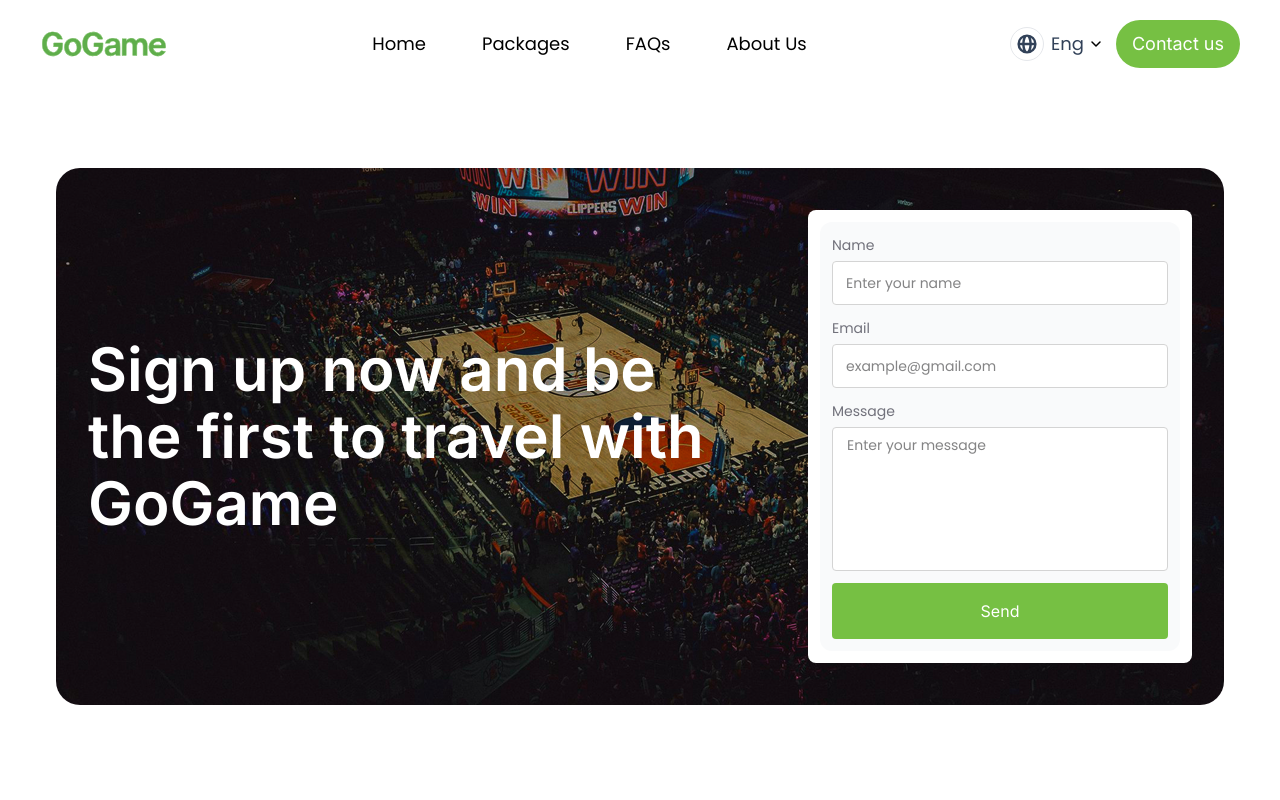
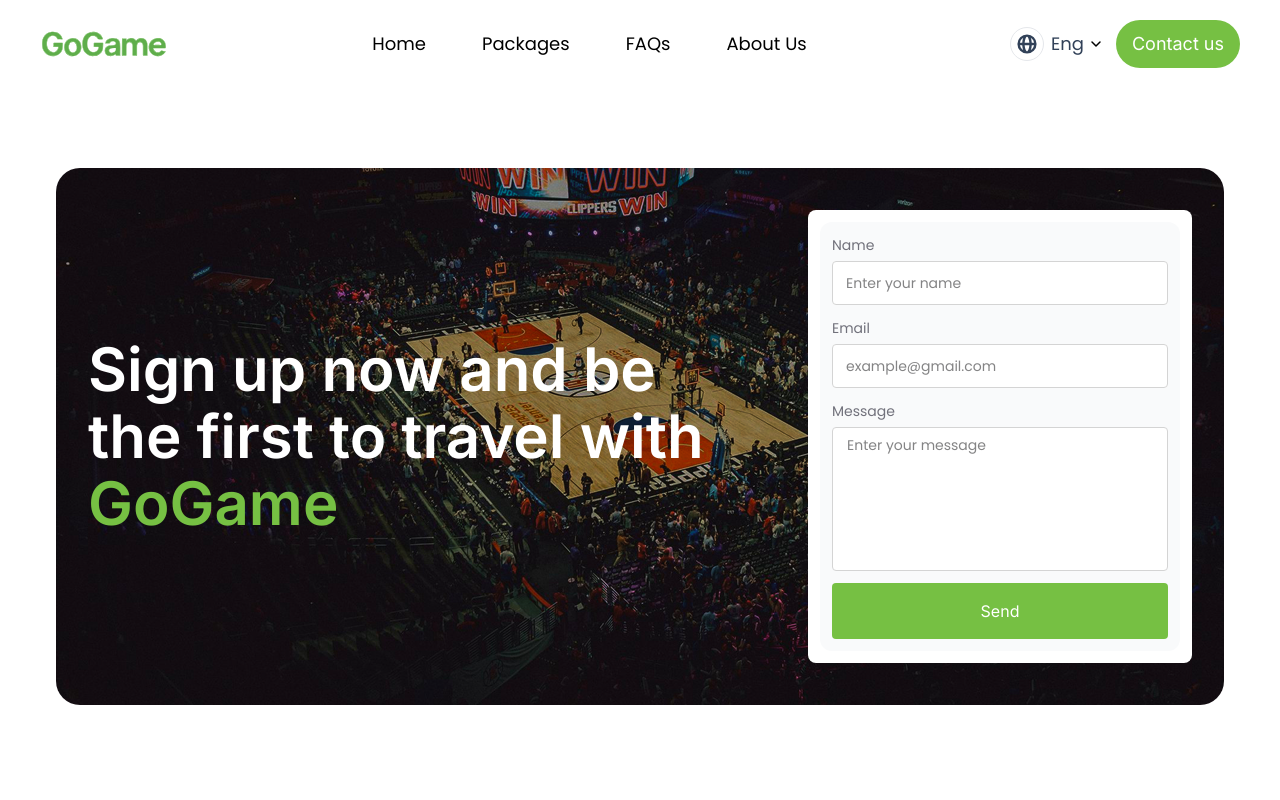
Before and after one commit to backbencherstudio/gogamee, a Next.js app: page /contact in a window 1280 px wide. Shown: the top 800 px of the page. Built offline with nearby package versions, Linux system fonts and the light colour scheme.

Commit message:
COntact page text styled with lime coloe

```diff
--- a/app/(frontend)/home/components/mailus/mailus.tsx
+++ b/app/(frontend)/home/components/mailus/mailus.tsx
@@ -15,7 +15,7 @@ export default function Mailus() {
         <div className="w-full flex flex-col md:flex-row justify-between items-center gap-8 md:gap-4">
           <div className="w-full md:w-[60%] flex flex-col justify-start items-start gap-6 md:gap-24">
             <div className="w-full text-center md:text-left justify-start text-white text-3xl md:text-6xl font-semibold font-['Inter'] leading-tight md:leading-[67.20px]">
-              Sign up now and be the first to travel with GoGame
+              Sign up now and be the first to travel with <span className="text-[#76C043]">GoGame</span>
             </div>
           </div>
           <div className="w-full md:w-[384px] p-3 bg-white rounded-lg backdrop-blur-[5px] flex flex-col justify-start items-start gap-3">
```
